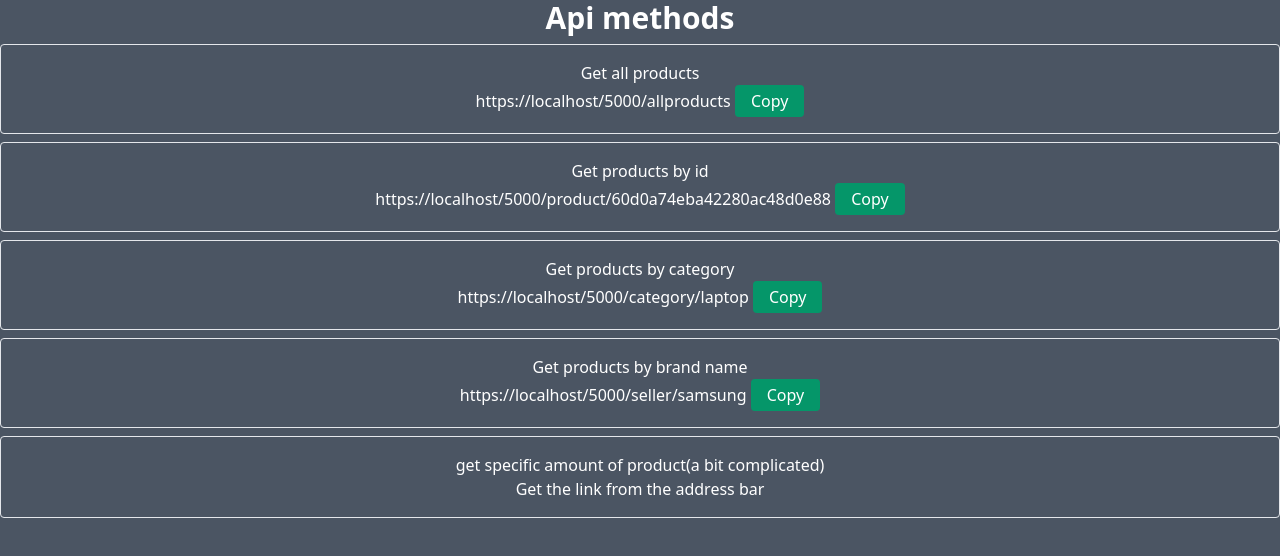
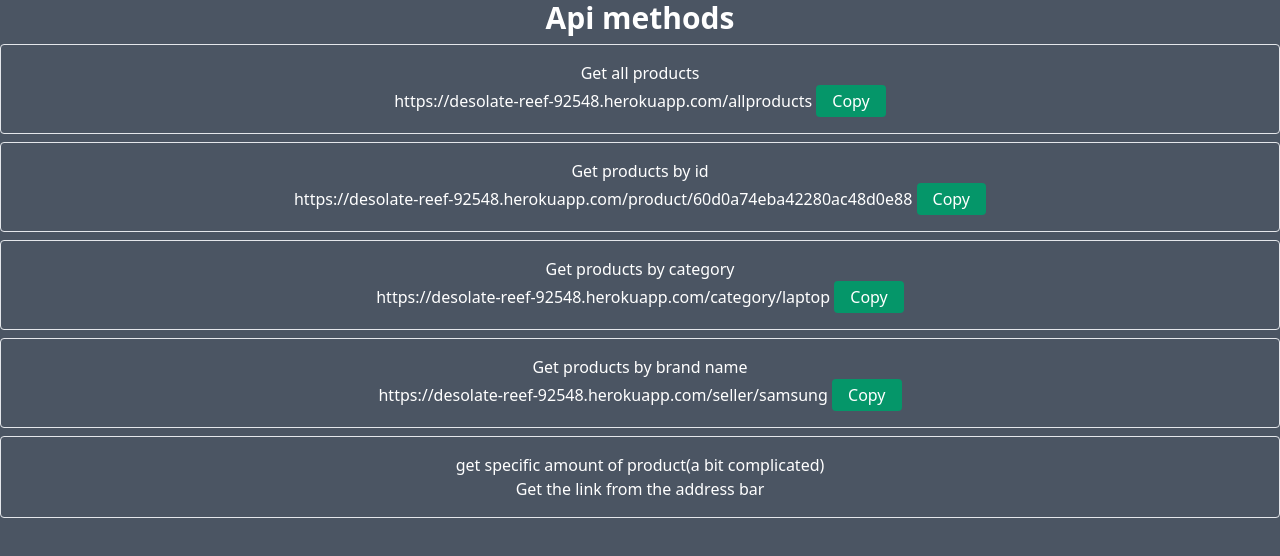
Before and after one commit to masummim50/full-ecommerce-server, a website: page public/views/main.html in a window 1280 px wide. Drawn offline with nearby package versions, Linux system fonts and the light colour scheme.

Commit message:
host updated

```diff
--- a/public/views/main.html
+++ b/public/views/main.html
@@ -11,25 +11,25 @@
   <div class="flex flex-col mt-2">
     <div class="border rounded p-4 mb-2">
       <p>Get all products</p>
-      <a id="allproducts" href="/allProducts" target='_blank' class="btn btn-light">https://localhost/5000/allproducts</a>
+      <a id="allproducts" href="/allProducts" target='_blank' class="btn btn-light">https://desolate-reef-92548.herokuapp.com/allproducts</a>
       <button onclick="copyToClipboard('allproducts')" class="bg-green-600 text-white px-4 py-1 rounded focus:bg-green-800">Copy</button>
     </div>
 
     <div class="box border rounded p-4 mb-2">
       <p>Get products by id</p>
-      <a id="pbyid" href="/product/60d0a74eba42280ac48d0e88" target='_blank' class="btn btn-light">https://localhost/5000/product/60d0a74eba42280ac48d0e88</a>
+      <a id="pbyid" href="/product/60d0a74eba42280ac48d0e88" target='_blank' class="btn btn-light">https://desolate-reef-92548.herokuapp.com/product/60d0a74eba42280ac48d0e88</a>
       <button onclick="copyToClipboard('pbyid')" class="bg-green-600 text-white px-4 py-1 rounded focus:bg-green-800">Copy</button>
     </div>
 
     <div class="box border rounded p-4 mb-2">
       <p>Get products by category</p>
-      <a id="bycategory" href="/category/laptop" target='_blank' class="btn btn-light">https://localhost/5000/category/laptop</a>
+      <a id="bycategory" href="/category/laptop" target='_blank' class="btn btn-light">https://desolate-reef-92548.herokuapp.com/category/laptop</a>
       <button onclick="copyToClipboard('bycategory')" class="bg-green-600 text-white px-4 py-1 rounded focus:bg-green-800">Copy</button>
     </div>
 
     <div class="box border rounded p-4 mb-2">
       <p>Get products by brand name</p>
-      <a id="bybrand" href="/seller/samsung" target='_blank' class="btn btn-light">https://localhost/5000/seller/samsung</a>
+      <a id="bybrand" href="/seller/samsung" target='_blank' class="btn btn-light">https://desolate-reef-92548.herokuapp.com/seller/samsung</a>
       <button onclick="copyToClipboard('bybrand')" class="bg-green-600 text-white px-4 py-1 rounded focus:bg-green-800">Copy</button>
     </div>
 
```
